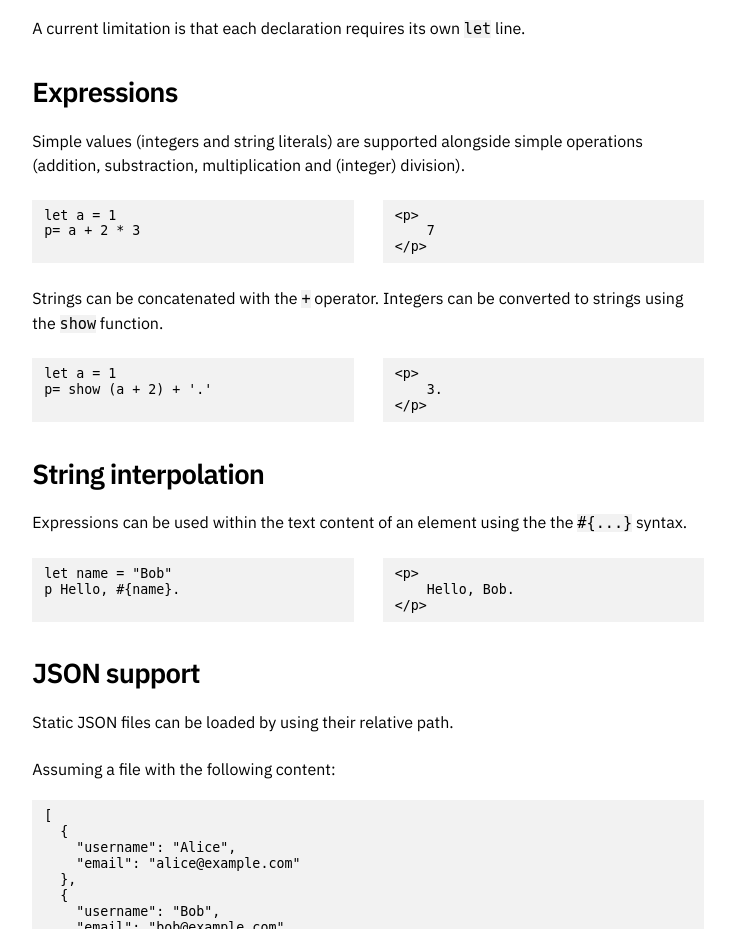
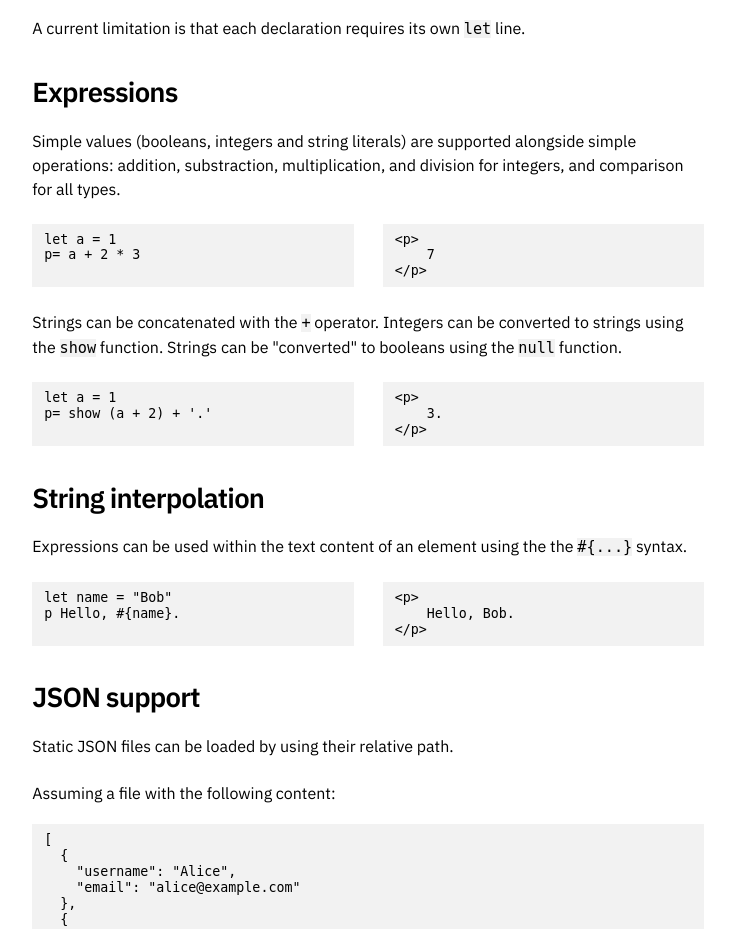
Before and after one commit to hypered/slab, a plain HTML site: page index.html in a window 1280 px wide. Shown: the part 5120-6049 px from the top of the page, without its empty margins (5-740 px from the left). Drawn offline with Linux system fonts and the light colour scheme.

Commit message:
deploy: b52107bfd83c4723b252f3e14fc21a59dac52516

```diff
--- a/index.html
+++ b/index.html
@@ -118,10 +118,10 @@ p= b</code></pre><pre><code>&lt;p&gt;
 &lt;/p&gt;
 &lt;p&gt;
     Alice
-&lt;/p&gt;</code></pre></div><p>A current limitation is that each declaration requires its own <code>let</code> line.</p><h3>Expressions</h3><p>Simple values (integers and string literals) are supported alongside simple operations (addition, substraction, multiplication and (integer) division).</p><div class="switcher"><pre><code>let a = 1
+&lt;/p&gt;</code></pre></div><p>A current limitation is that each declaration requires its own <code>let</code> line.</p><h3>Expressions</h3><p>Simple values (booleans, integers and string literals) are supported alongside simple operations: addition, substraction, multiplication, and division for integers, and comparison for all types.</p><div class="switcher"><pre><code>let a = 1
 p= a + 2 * 3</code></pre><pre><code>&lt;p&gt;
     7
-&lt;/p&gt;</code></pre></div><p>Strings can be concatenated with the <code>+</code> operator. Integers can be converted to strings using the <code>show</code> function.</p><div class="switcher"><pre><code>let a = 1
+&lt;/p&gt;</code></pre></div><p>Strings can be concatenated with the <code>+</code> operator. Integers can be converted to strings using the <code>show</code> function. Strings can be "converted" to booleans using the <code>null</code> function.</p><div class="switcher"><pre><code>let a = 1
 p= show (a + 2) + &#39;.&#39;</code></pre><pre><code>&lt;p&gt;
     3.
 &lt;/p&gt;</code></pre></div><h3>String interpolation</h3><p>Expressions can be used within the text content of an element using the the <code>#{...}</code> syntax.</p><div class="switcher"><pre><code>let name = &quot;Bob&quot;
```
